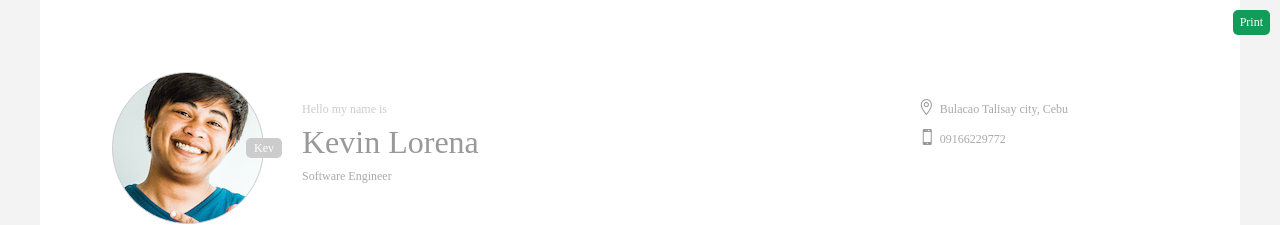
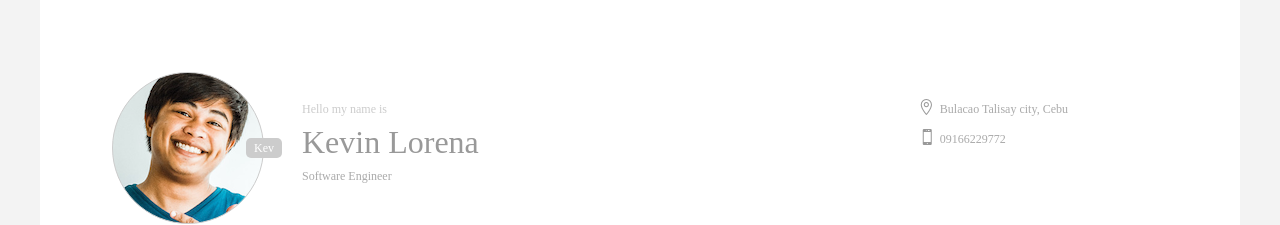
Before and after one commit to lkevin029/lkevin029.github.io, a plain HTML site: page index.html in a window 1280 px wide. Shown: the top 225 px of the page. Drawn offline with Linux system fonts and the light colour scheme.

Commit message:
comment print button

```diff
--- a/index.html
+++ b/index.html
@@ -71,7 +71,7 @@
         </div>
  -->
     <!--print button-->
-    <a href="javascript:;" class="r5 button_print btn_green">Print</a>
+    <!-- <a href="javascript:;" class="r5 button_print btn_green">Print</a> -->
 
     <div class="main">
         <div class="content">
```
